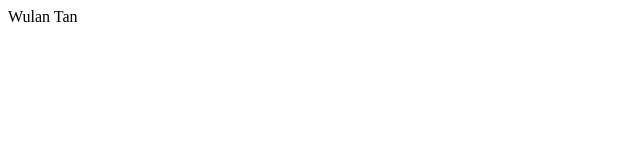
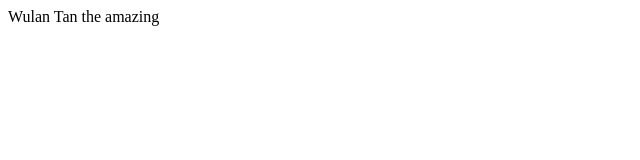
Before and after one commit to wulan-ai/basic_html, a plain HTML site: page index.html in a window 1280 px wide. Shown: the whole page, without its empty margins (0-640 px from the left). Drawn offline with Linux system fonts and the light colour scheme.

Commit message:
ganti sedikit

```diff
--- a/index.html
+++ b/index.html
@@ -8,5 +8,6 @@
 </head>
 <body>
     Wulan Tan
+    the amazing
 </body>
 </html>
```
